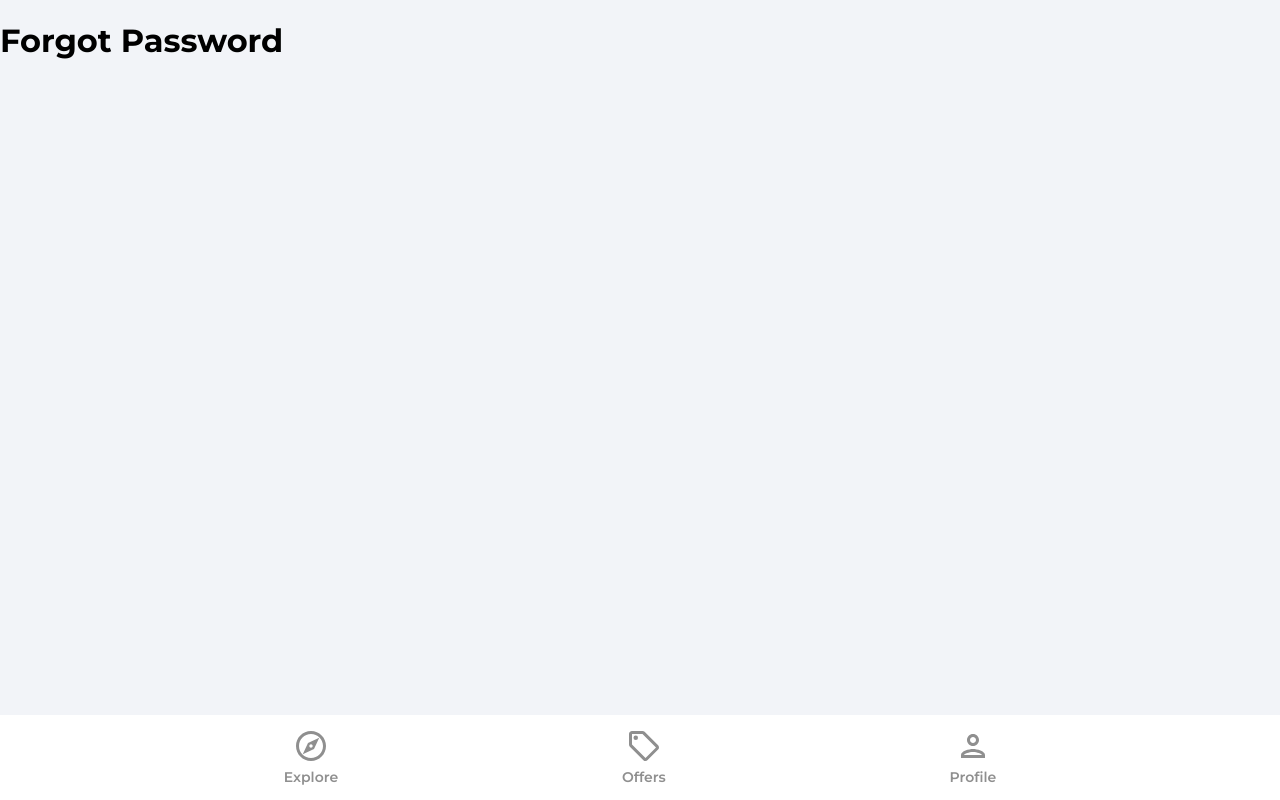
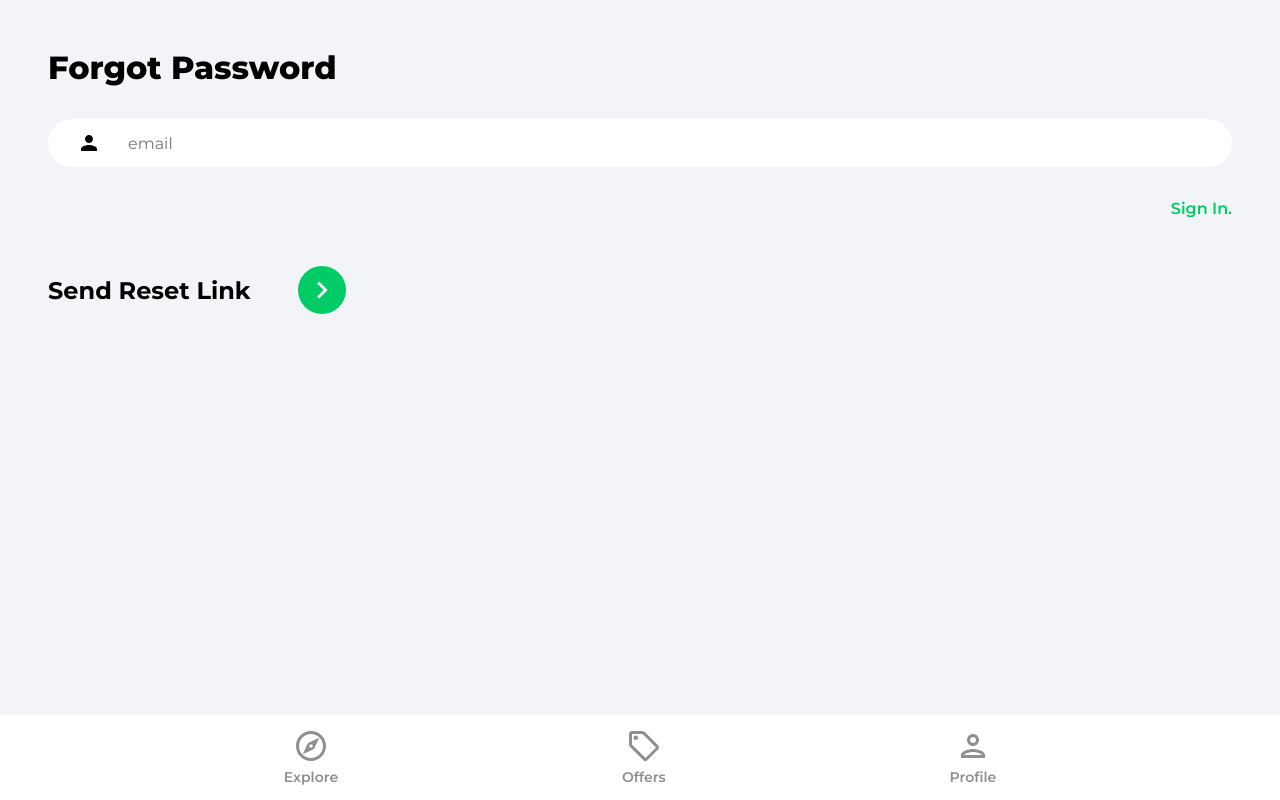
Before and after one commit to ewink1977/housemkt-udemy, a React (Create React App) app: page /forgot-password in a window 1280 px wide. Built offline with nearby package versions, Linux system fonts and the light colour scheme; no server answers.

Commit message:
Created private route, set up forgot password functionality.

```diff
--- a/src/App.jsx
+++ b/src/App.jsx
@@ -1,6 +1,7 @@
 import { BrowserRouter as Router, Routes, Route } from 'react-router-dom'
 import { ToastContainer } from 'react-toastify'
 import 'react-toastify/dist/ReactToastify.css'
+import PrivateRoute from './components/PrivateRoute'
 import Navbar from './components/Navbar'
 import Explore from './pages/Explore'
 import ForgotPassword from './pages/ForgotPassword'
@@ -16,7 +17,9 @@
 				<Routes>
 					<Route path='/' element={<Explore />} />
 					<Route path='/offers' element={<Offers />} />
-					<Route path='/profile' element={<Profile />} />
+					<Route path='/profile' element={<PrivateRoute />}>
+						<Route path='/profile' element={<Profile />} />
+					</Route>
 					<Route path='/sign-in' element={<SignIn />} />
 					<Route path='/sign-up' element={<SignUp />} />
 					<Route
--- /dev/null
+++ b/src/components/PrivateRoute.jsx
@@ -0,0 +1,14 @@
+import { Navigate, Outlet } from 'react-router-dom'
+import { useAuthStatus } from '../hooks/useAuthStatus'
+import Spinner from './Spinner'
+
+const PrivateRoute = () => {
+	const { loggedIn, checkingStatus } = useAuthStatus()
+
+	if (checkingStatus) {
+		return <Spinner />
+	}
+
+	return loggedIn ? <Outlet /> : <Navigate to='/sign-in' />
+}
+export default PrivateRoute
--- /dev/null
+++ b/src/components/Spinner.jsx
@@ -0,0 +1,11 @@
+import React from 'react'
+
+function Spinner() {
+	return (
+		<div className='loadingSpinnerContainer'>
+			<div className='loadingSpinner'></div>
+		</div>
+	)
+}
+
+export default Spinner
--- /dev/null
+++ b/src/hooks/useAuthStatus.js
@@ -0,0 +1,19 @@
+import { useEffect, useState } from 'react'
+import { getAuth, onAuthStateChanged } from 'firebase/auth'
+
+export const useAuthStatus = () => {
+	const [loggedIn, setLoggedIn] = useState(false)
+	const [checkingStatus, setCheckingStatus] = useState(true)
+
+	useEffect(() => {
+		const auth = getAuth()
+
+		onAuthStateChanged(auth, (user) => {
+			if (user) {
+				setLoggedIn(true)
+			}
+			setCheckingStatus(false)
+		})
+	})
+	return { loggedIn, checkingStatus }
+}
--- a/src/pages/ForgotPassword.jsx
+++ b/src/pages/ForgotPassword.jsx
@@ -1,10 +1,55 @@
-import React from 'react'
+import { useState } from 'react'
+import { Link } from 'react-router-dom'
+import { getAuth, sendPasswordResetEmail } from 'firebase/auth'
+import { toast } from 'react-toastify'
+import { ReactComponent as ArrowRightIcon } from '../assets/svg/keyboardArrowRightIcon.svg'
 
 function ForgotPassword() {
+	const [email, setEmail] = useState('')
+
+	const onChange = (e) => setEmail(e.target.value)
+
+	const onSubmit = async (e) => {
+		e.preventDefault()
+		try {
+			const auth = getAuth()
+			await sendPasswordResetEmail(auth, email)
+			toast.success('email was sent!')
+		} catch (error) {
+			toast.error('Could not send reset email.')
+		}
+	}
 	return (
-		<>
-			<h1>Forgot Password</h1>
-		</>
+		<div className='pageContainer'>
+			<header>
+				<p className='pageHeader'>Forgot Password</p>
+			</header>
+			<main>
+				<form onSubmit={onSubmit}>
+					<input
+						type='email'
+						className='emailInput'
+						placeholder='email'
+						id='email'
+						value={email}
+						onChange={onChange}
+					/>
+					<Link className='forgotPasswordLink' to='/sign-in'>
+						Sign In.
+					</Link>
+					<div className='signInBar'>
+						<div className='signInText'>Send Reset Link</div>
+						<button className='signInButton'>
+							<ArrowRightIcon
+								fill='#ffffff'
+								width='34px'
+								height='34px'
+							/>
+						</button>
+					</div>
+				</form>
+			</main>
+		</div>
 	)
 }
 
```
